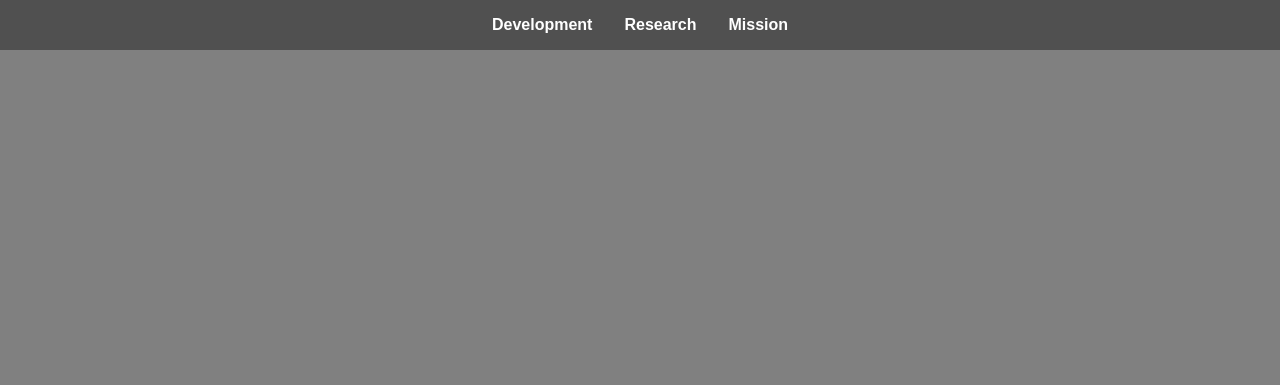
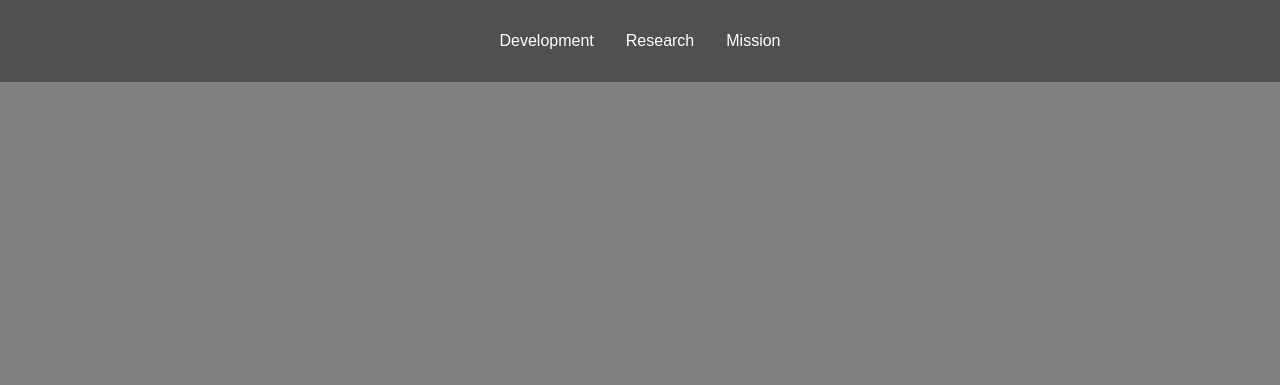
Before and after one commit to 94711790/VE, a plain HTML site: page index.html in a window 1280 px wide. Shown: the top 385 px of the page. Drawn offline with Linux system fonts and the light colour scheme.

Commit message:
Update index.html

```diff
--- a/index.html
+++ b/index.html
@@ -12,12 +12,12 @@
       font-family: sans-serif;
       display: flex;
       flex-direction: column;
-      height: 200vh;
+      height: 100vh;
     }
 
     nav {
       background-color: #505050;
-      padding: 1rem;
+      padding: 2rem;
       display: flex;
       justify-content: center;
       gap: 2rem;
@@ -26,7 +26,7 @@
     nav a {
       color: white;
       text-decoration: none;
-      font-weight: bold;
+      font-weight: extra-bold;
     }
 
     main {
```
